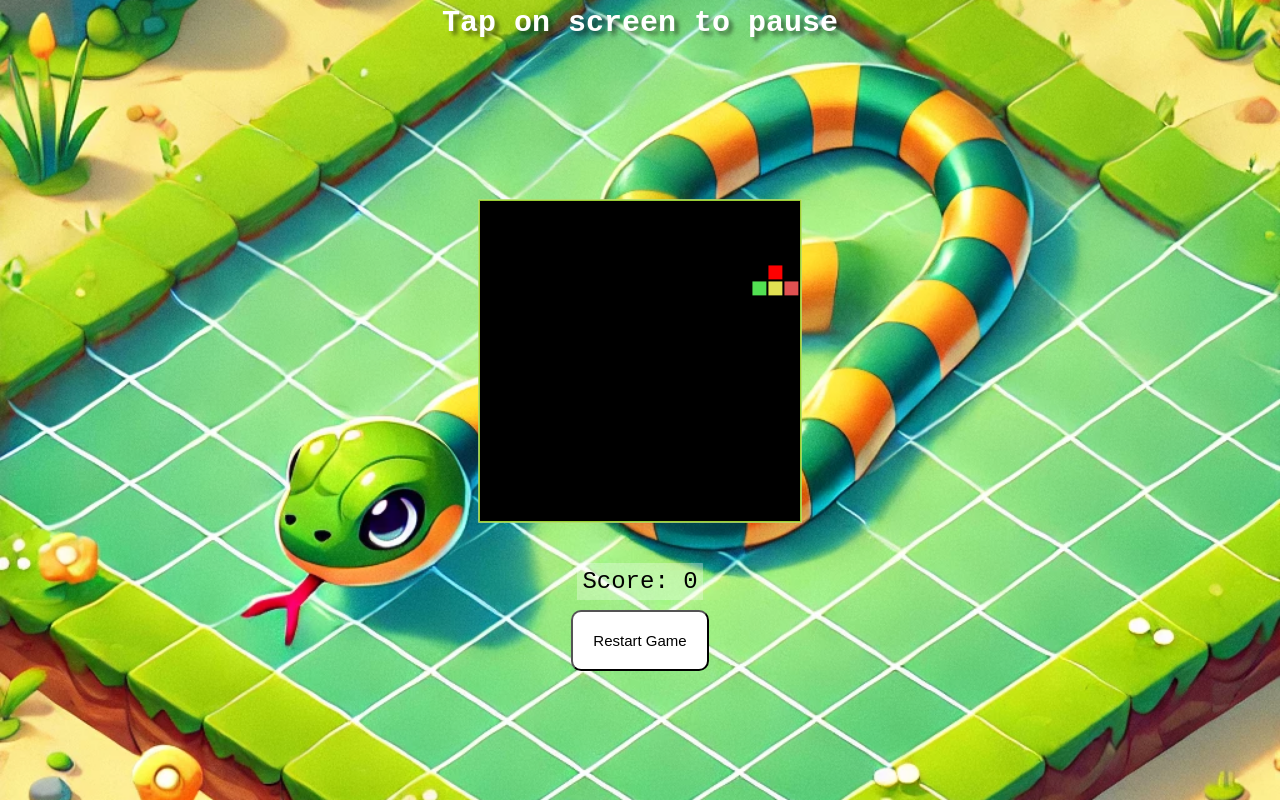
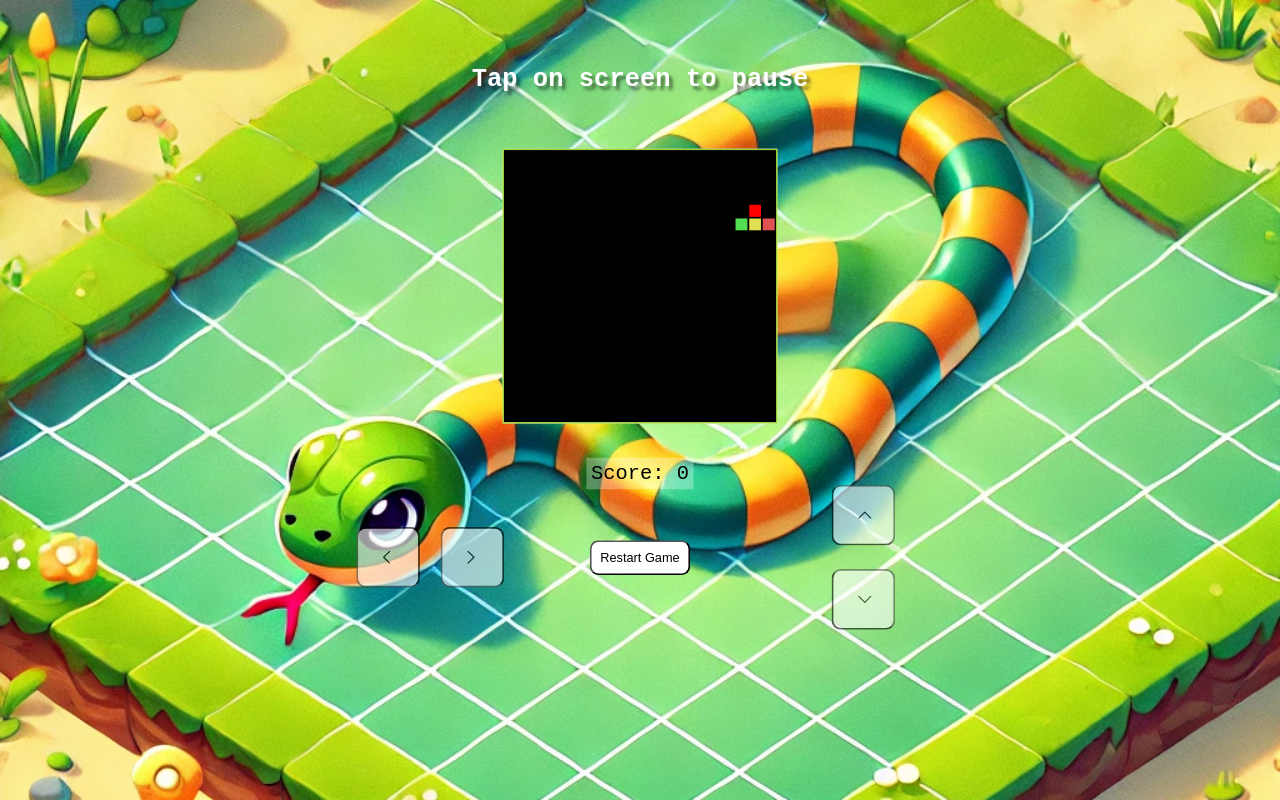
Before and after one commit to Eyesore123/Snake-game-JS-only, a plain HTML site: page index.html in a window 1280 px wide. Both pictures are taken after a click on the button "Start Game". Drawn offline with Linux system fonts and the light colour scheme.

Commit message:
style fixes

```diff
--- a/index.js
+++ b/index.js
@@ -61,11 +61,19 @@ function initStyles() {
     const controls = document.getElementById('controlcontainer');
     controls.style.display = 'flex';
 
-    if (window.innerWidth < 469) {
-        controls.style.display = 'flex';
-    } else {
-        controls.style.display = 'none';
-    }
+    // Remove, redundant code:
+
+    // if (window.innerWidth < 469) {
+    //     controls.style.display = 'flex';
+    // } else {
+    //     controls.style.display = 'none';
+    // }
+
+    // if (gameStarted) {
+    //     controls.style.display = 'flex';
+    // } else {
+    //     controls.style.display = 'none';
+    // }
 }
 
 let gameStarted = false;
--- a/styles.css
+++ b/styles.css
@@ -205,7 +205,7 @@ p {
     }
 }
 
-@media screen and (max-width: 1108px) {
+@media screen and (max-height: 1000px) and (max-width: 1600px) {
     .controls {
         display: block;
     }
@@ -496,6 +496,8 @@ div#left.left {
 
     #controlcontainer {
         gap: 500px;
+        position: fixed;
+        scale: 0.8;
     }
 
     #cogcontainer {
```
